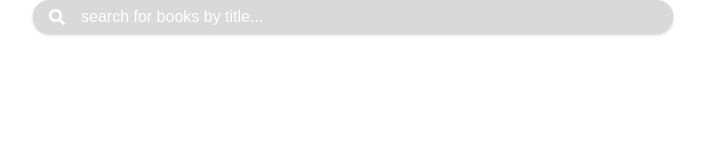
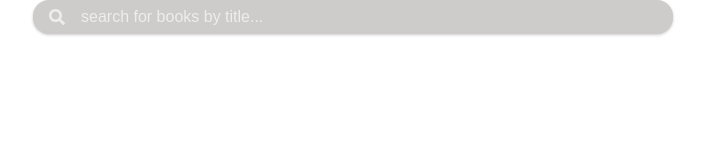
Before and after one commit to anna-bc/hall-of-books-frontend, a React (Create React App) app: page / in a window 1280 px wide. Shown: the top 160 px of the page, without its empty margins (287-992 px from the left). Built offline with nearby package versions, Linux system fonts and the light colour scheme; a web font is replaced by a local one.

Commit message:
replaced colors by global variables

```diff
--- a/src/SearchBar/SearchBar.scss
+++ b/src/SearchBar/SearchBar.scss
@@ -16,12 +16,12 @@
     border-radius: 1rem;
     padding: .5rem 3rem;
     width: 90%;
-    background-color: #D9D9D9;
+    background-color: var(--color-silver);
     font-size: 16px;
-    box-shadow: 0px 1px 3px #D9D9D9;
+    box-shadow: 0px 1px 3px var(--color-silver);
 
     &::placeholder {
-        color: var(--color-white);
+        color: var(--color-anti-flash-white);
       }
   }
 
@@ -30,6 +30,6 @@
     top: 50%;
     left: 0%;
     transform: translate(100%, -50%);
-    fill: var(--color-white);
+    fill: var(--color-anti-flash-white);
   }
 }
--- a/src/index.scss
+++ b/src/index.scss
@@ -4,9 +4,10 @@
   --noto: "Noto Sans", sans-serif;
   --bookletter: "Goudy Bookletter 1911", serif;
 
-  --color-primary: #644D46;
-  --color-white: #FFFFFF;
-  --color-text: #363636;
+  --color-liver: #644D46;
+  --color-silver: #CECBCB;
+  --color-anti-flash-white: #EDEDED;
+  --color-jet: #363636;
 }
 
 
```
